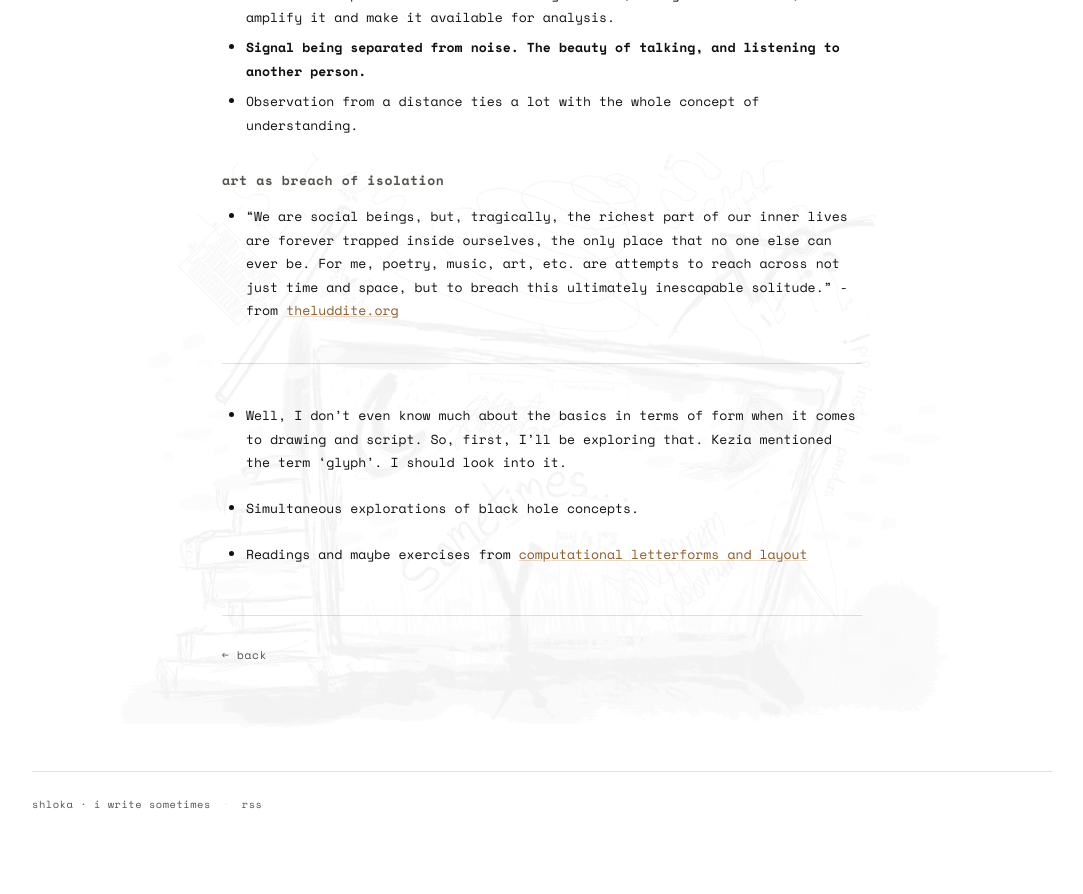
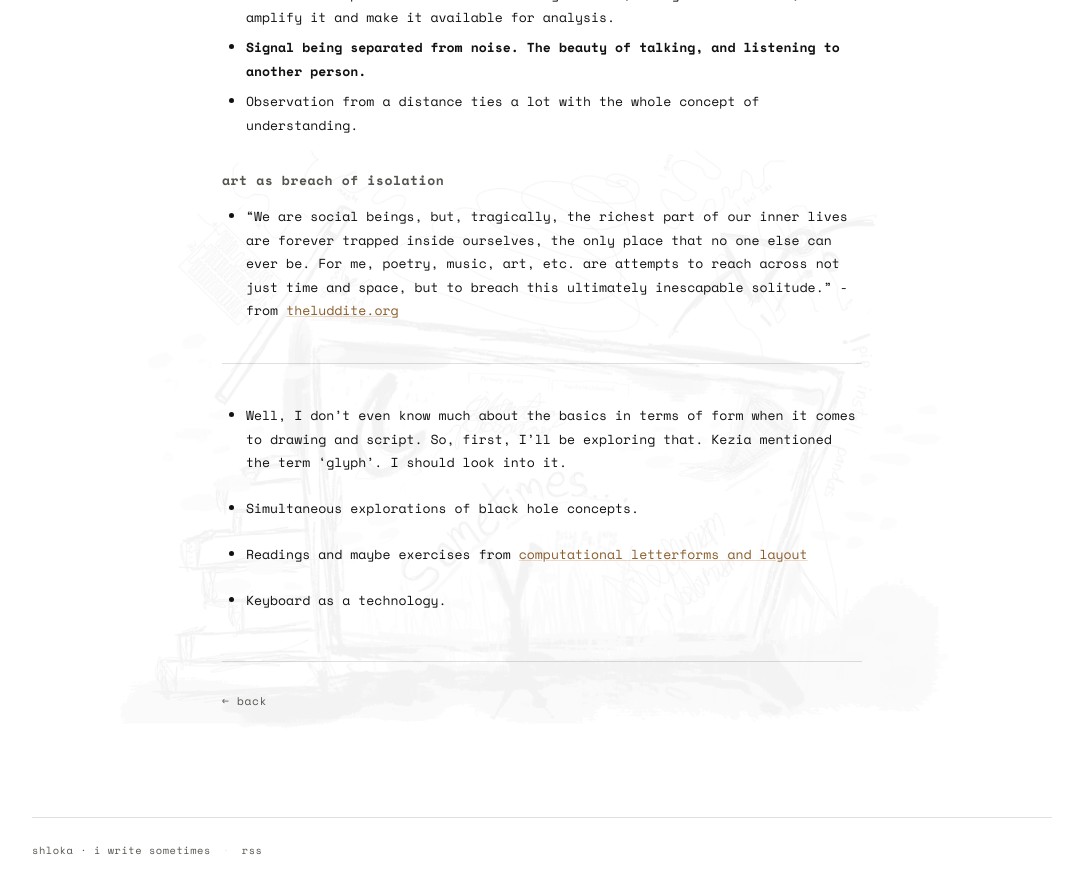
Before and after one commit to shlokamohanty/i-write-sometimes, a Jekyll site: the page built from _posts/2026-08-30-thesis-broader-process.md, in a window 1280 px wide and 900 px high, scrolled down 1311 px. Shown: the top 894 px of the window, without its empty margins (98-1181 px from the left). Built offline with Jekyll 4.4.1, drawn with Linux system fonts in a browser that asks for light colours; some web fonts are replaced; before the commit the page ends 2165 px from its top, so only the background shows below that.

Commit message:
Update 2026-08-30-thesis-broader-process.md

```diff
--- a/_posts/2026-08-30-thesis-broader-process.md
+++ b/_posts/2026-08-30-thesis-broader-process.md
@@ -49,3 +49,5 @@ tags: thesis-ongoing
 - Simultaneous explorations of black hole concepts.
 
 - Readings and maybe exercises from [computational letterforms and layout](https://cll.decontextualize.com/schedule/)
+
+- Keyboard as a technology.
```
